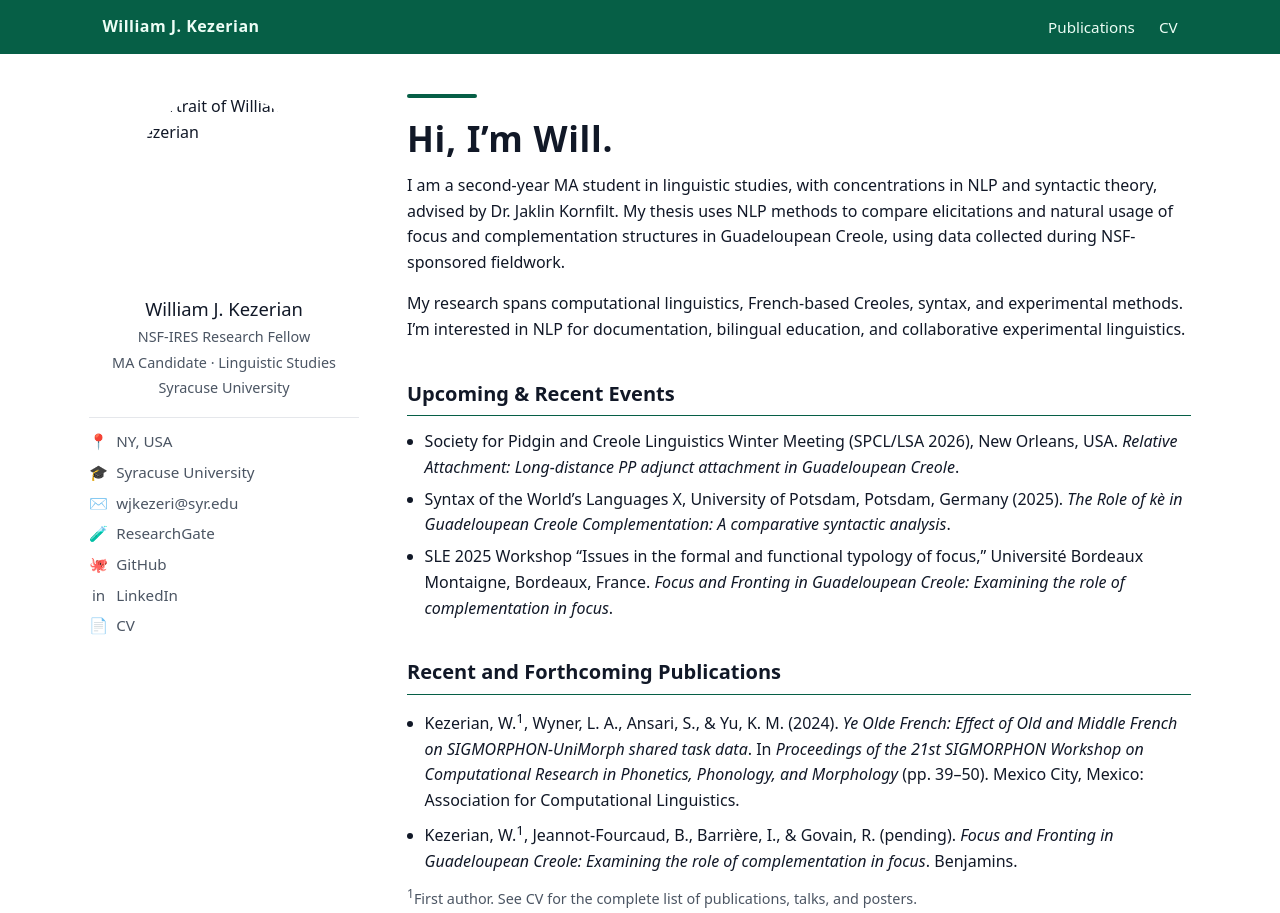
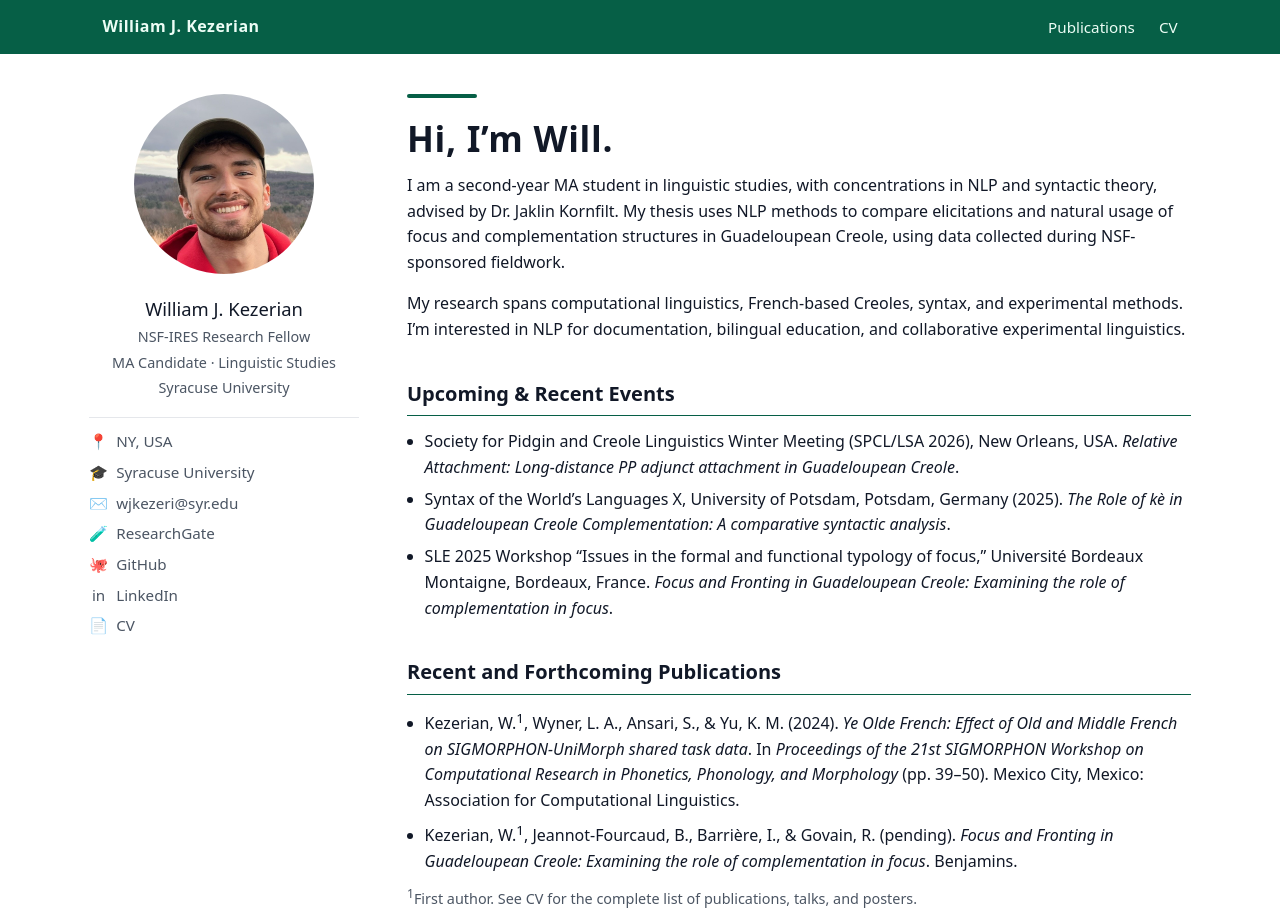
Before and after one commit to williamkezerian/williamkezerian.github.io, a plain HTML site: page index.html in a window 1280 px wide. Shown: the top 913 px of the page. Drawn offline with Linux system fonts and the light colour scheme.

Commit message:
Update image source for profile photo

```diff
--- a/index.html
+++ b/index.html
@@ -65,7 +65,7 @@
   <main>
     <!-- LEFT COLUMN -->
     <aside class="sidebar">
-      <img src="headshot.jpg" alt="Portrait of William J. Kezerian" class="profile-photo" />
+      <img src="assets/img/headshot.jpg" alt="Portrait of William J. Kezerian" class="profile-photo" />
       <p class="sidebar-name">William J. Kezerian</p>
       <p class="sidebar-role">NSF-IRES Research Fellow</p>
       <p class="sidebar-line">MA Candidate · Linguistic Studies</p>
```
